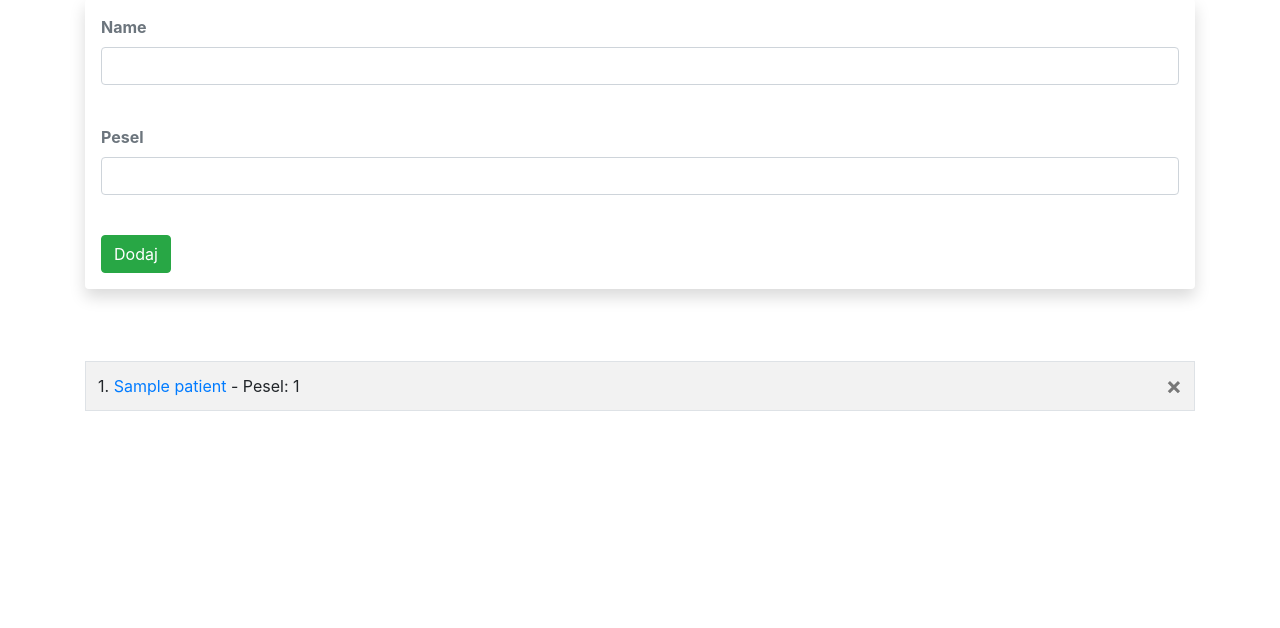
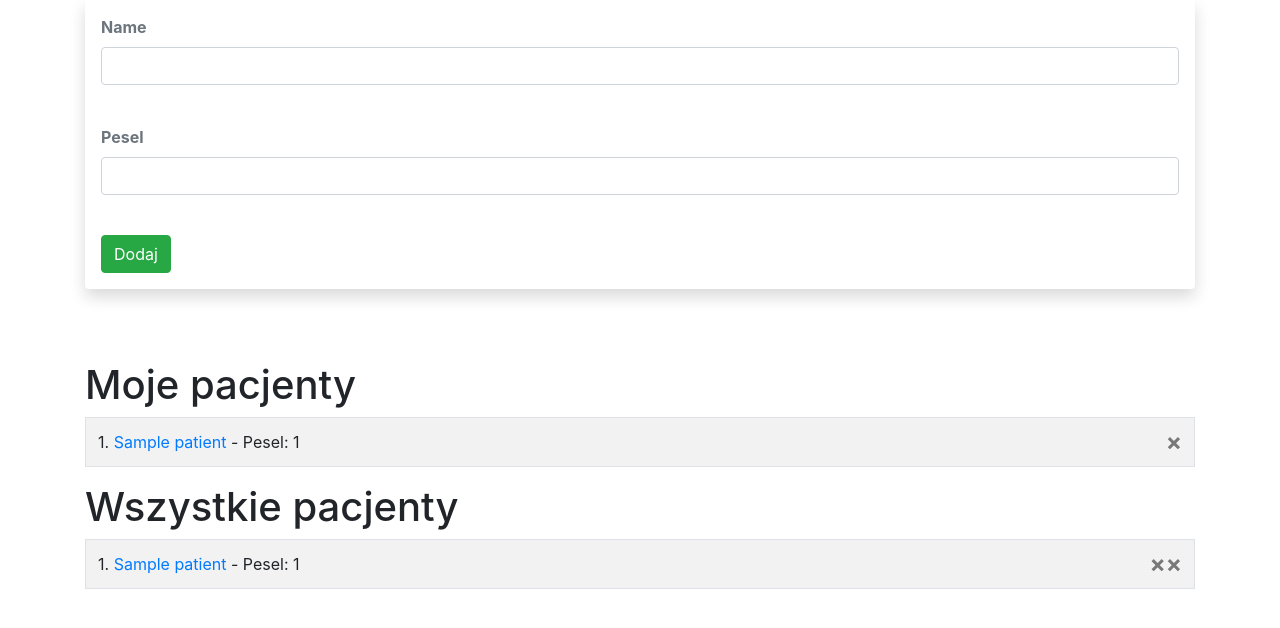
Before and after one commit to OriginPanda/RAIM2024, a Flask app: page /patients in a window 1280 px wide. Shown: the part 81-709 px from the top of the page. Run offline with Flask 3, Linux system fonts and the light colour scheme; a user stored in the database is signed in; tables that the repository leaves empty hold one stand-in row (values such as "Sample post"); some libraries are stand-ins or nearby versions.

Commit message:
Dodane dwie grupy pacjentow: moje pacjenty i wszystkie pacjenty dodany przycisk do dodowania z grupy wszystkie pacjenty do moje pacjenty

```diff
--- a/flask-server/website/static/index.js
+++ b/flask-server/website/static/index.js
@@ -15,6 +15,14 @@ function deletePatient(patientId){
         location.reload();
     });
 }
+function addPatient(patientId){
+    fetch('/patients/addPatient',{
+        method: "POST",
+        body: JSON.stringify({patientId: patientId})
+    }).then((_res) => {
+        location.reload();
+    });
+}
 function deleteMed(medicaldataId){
     fetch('/patients/delMed',{
         method: "POST",
--- a/flask-server/website/templates/patients.html
+++ b/flask-server/website/templates/patients.html
@@ -12,6 +12,25 @@ Rejestracja{%endblock%} {%block content%}
   </form>
 </div>
 <br />
+<h1>Moje pacjenty</h1>
+<table class="table table-hover table-bordered table-striped">
+  {% for patient in user.patient %}
+  <tr>
+    <td>
+      {{patient.id}}. <a href="patients/{{patient.id}}">{{patient.name}}</a> -
+      Pesel: {{patient.pesel}}
+      <button
+        type="button"
+        class="close"
+        onClick="deletePatient('{{ patient.id }}')"
+      >
+        <span aria-hidden="+-true">&times;</span>
+      </button>
+    </td>
+  </tr>
+  {% endfor %}
+</table>
+<h1>Wszystkie pacjenty</h1>
 <table class="table table-hover table-bordered table-striped">
   {% for patient in patients %}
   <tr>
@@ -25,6 +44,14 @@ Rejestracja{%endblock%} {%block content%}
       >
         <span aria-hidden="true">&times;</span>
       </button>
+      <button
+        type="button"
+        class="close"
+        onClick="addPatient('{{ patient.id }}')"
+      >
+        <span aria-hidden="true">&times;</span>
+      </button>
+
     </td>
   </tr>
   {% endfor %}
--- a/flask-server/website/views.py
+++ b/flask-server/website/views.py
@@ -40,10 +40,10 @@ def patients():
     form = PatientForm()
     if form.validate_on_submit():
         patient = Patient.query.filter_by(pesel = form.pesel.data).first()
-        user = User.query.filter_by(id=current_user.id).first()
+        #user = User.query.filter_by(id=current_user.id).first()
         if patient is None:
             patient = Patient(name=form.name.data, pesel=form.pesel.data)
-            user.patient.append(patient)
+            #user.patient.append(patient)
             db.session.add(patient)
             db.session.commit()
             flash('Dodano pacjenta',category='success')
@@ -51,7 +51,7 @@ def patients():
             return redirect(url_for('views.patients'))
         else:
             form.pesel.errors.append("Użytkownik o podanym peselu już istnieje")
-    patients = db.session.query(Patient).join(user_patient).join(User).filter_by(id = current_user.id).all()
+    patients = Patient.query.order_by(Patient.id)
     return render_template("patients.html", user = current_user, form = form, patients = patients)
 
     #return render_template("home.html", user=current_user)
@@ -86,6 +86,19 @@ def delete_patient():
         db.session.commit()
 
     return jsonify({})
+
+@views.route('/patients/addPatient', methods=['GET','POST'])
+@login_required
+def addPatient():
+    patient = json.loads(request.data)
+    patientId = patient['patientId']
+    patient = Patient.query.get_or_404(patientId)
+    user = User.query.filter_by(id=current_user.id).first()
+    user.patient.append(patient)
+    db.session.commit()
+    return render_template("patients.html", user = current_user)
+
+
 
 @views.route('/patients/addMed/<int:patientId>', methods=['POST'])
 @login_required
```
Also changed, not shown: flask-server/app.py (line endings or trailing spaces), flask-server/website/forms.py (line endings or trailing spaces).
